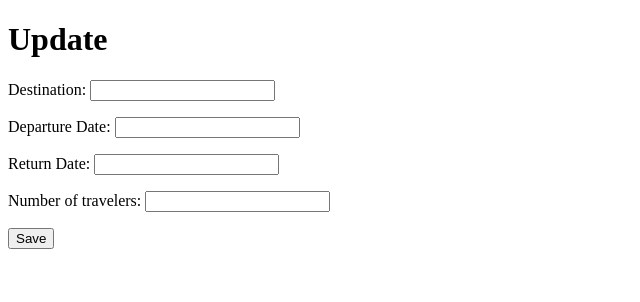
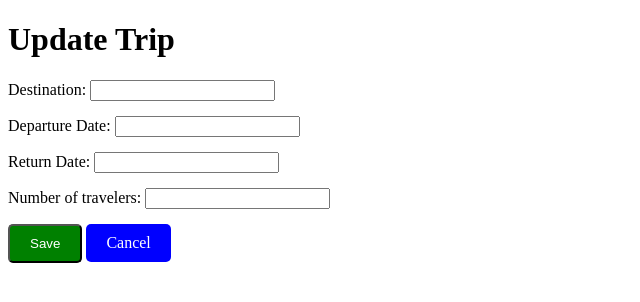
Before and after one commit to Ahani-Samira/Small-projects, a Django app: template travel_booking/bookings/templates/bookings/update_trip.html in a window 1280 px wide. Shown: the top 302 px of the page, without its empty margins (0-640 px from the left). Run offline with Django 5.2, Linux system fonts and the light colour scheme; the template is opened without the code that fills it: values that come from a table or form of the project are taken from there, others are empty; some libraries are stand-ins or nearby versions.

Commit message:
Update update_trip.html: Change the color of form errors, add datepicker widget, style save button, add cancel button.

```diff
--- a/travel_booking/bookings/templates/bookings/update_trip.html
+++ b/travel_booking/bookings/templates/bookings/update_trip.html
@@ -2,13 +2,43 @@
 <html lang="en">
 <head>
     <meta charset="UTF-8">
-    <title>Title</title>
+    <title>Edit Trip</title>
+    <link rel="stylesheet" href="https://code.jquery.com/ui/1.12.1/themes/base/jquery-ui.css">
+    <script src="https://code.jquery.com/jquery-3.6.0.min.js"></script>
+    <script src="https://code.jquery.com/ui/1.12.1/jquery-ui.min.js"></script>
 </head>
 <body>
-    <h1>Update</h1>
-    <form method="POST" class="post-form">{% csrf_token %}
-        {{ form.as_p }}
-        <button type="submit" class="save btn btn-default">Save</button>
+    <h1>Update Trip</h1>
+    <form method="post">
+        {% csrf_token %}
+        {% for field in form %}
+            <div style="margin-bottom: 15px;">
+                {{ field.label_tag }} {{ field }}
+                {% for error in field.errors %}
+                    <span style="color: red;">{{ error }}</span>
+                {% endfor %}
+            </div>
+        {% endfor %}
+        {% if form.non_field_errors %}
+            <div style="color: red;">
+                {% for error in form.non_field_errors %}
+                    <p>{{ error }}</p>
+                {% endfor %}
+            </div>
+        {% endif %}
+        <button type="submit" style="background-color: green; color: white; padding: 10px 20px; text-decoration: none; border-radius: 5px; display: inline-block;">
+            Save
+        </button>
+        <a href="{% url 'bookings:list_trips' %}" style="background-color: blue; color: white; padding: 10px 20px; text-decoration: none; border-radius: 5px; display: inline-block;">
+            Cancel
+        </a>
     </form>
+    <script>
+        $(document).ready(function() {
+            $('.datepicker').datepicker({
+                dateFormat: 'yy-mm-dd'
+            });
+        });
+    </script>
 </body>
 </html>
```
